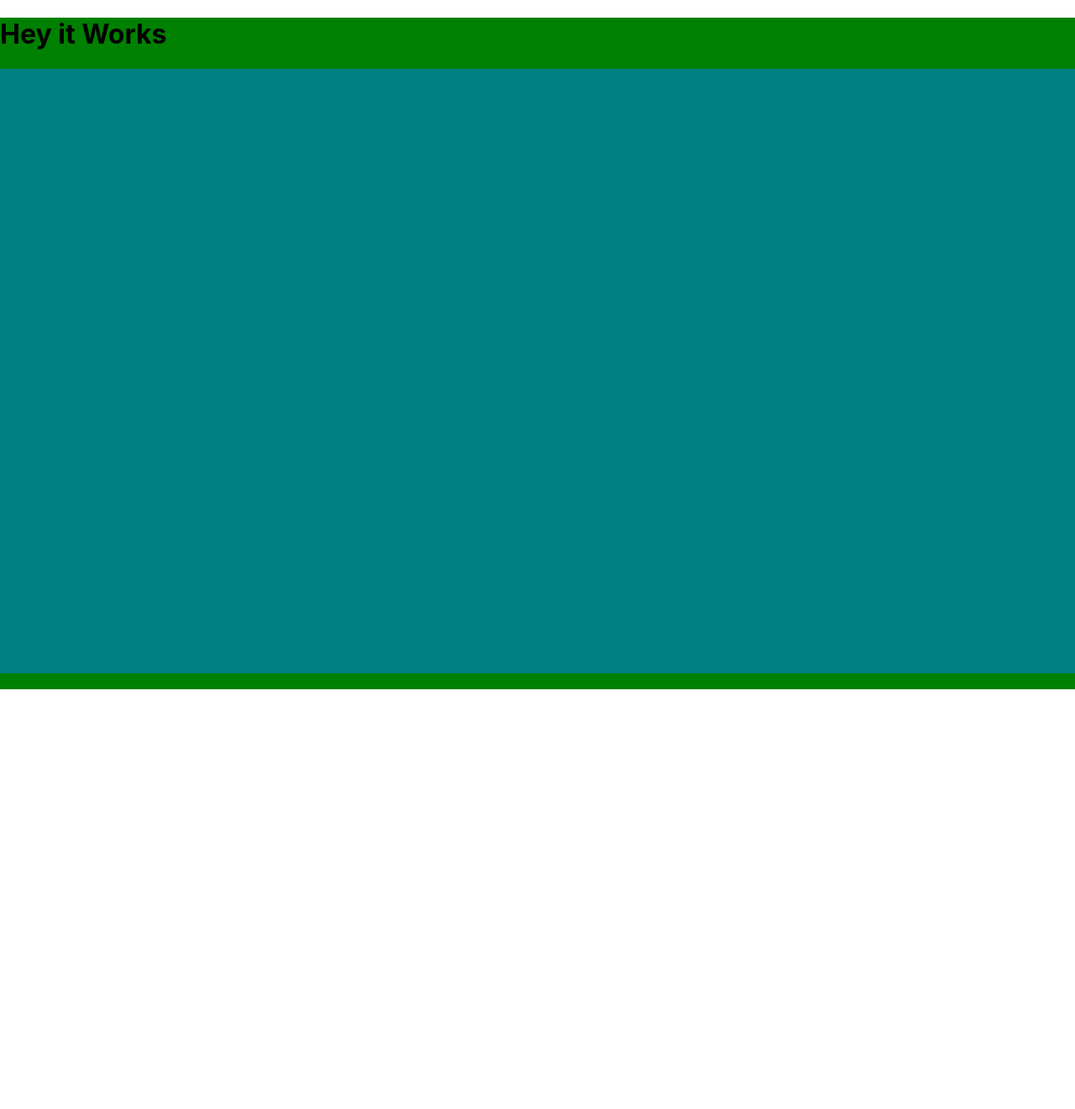
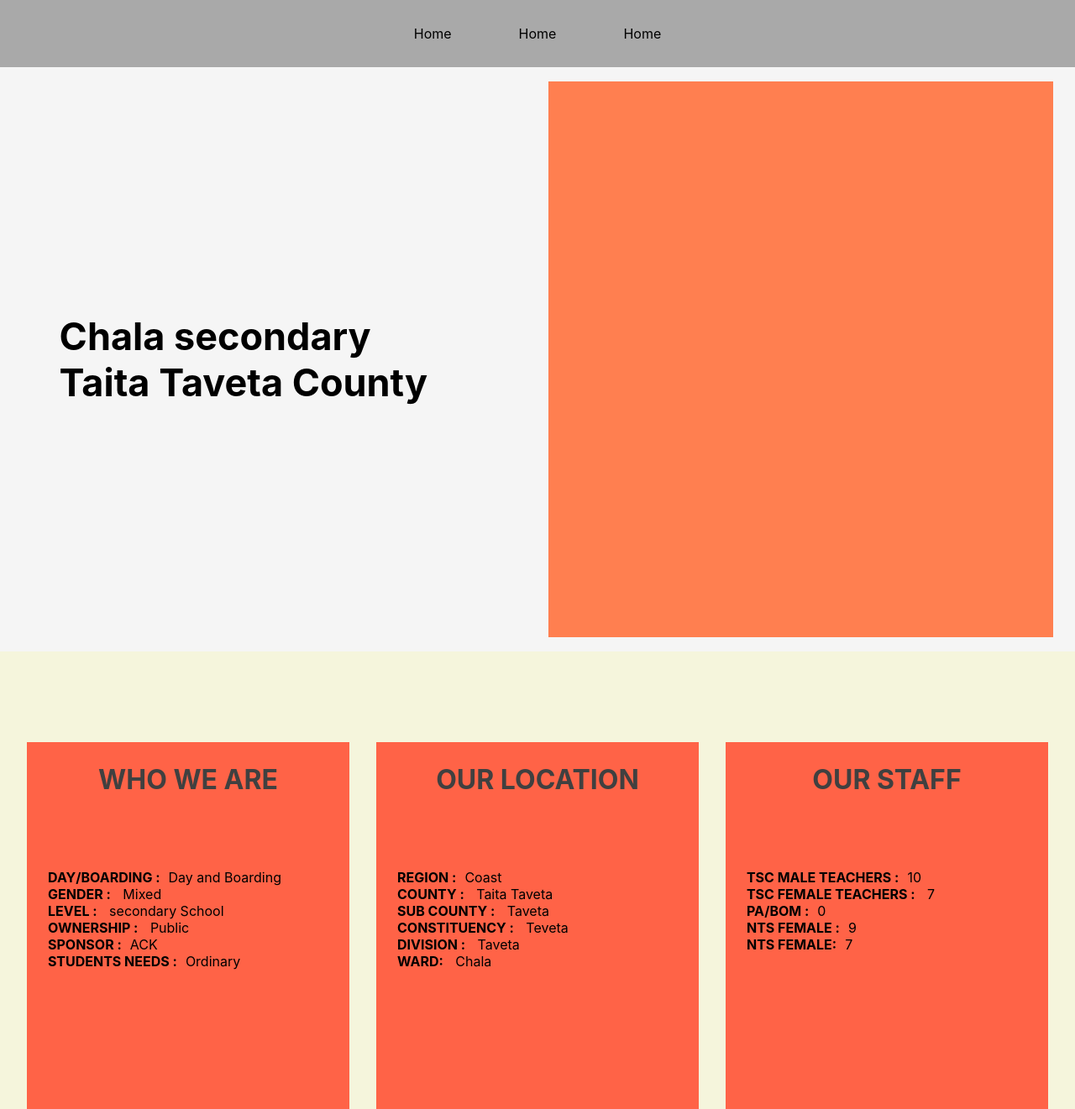
Before and after one commit to amnotperfect/Chala, a Next.js app: page / in a window 1280 px wide. Shown: the top 1321 px of the page at 84% size. Before the commit the page ends 821 px from the top, so only its background shows below. Built offline with nearby package versions, Linux system fonts and the light colour scheme.

Commit message:
added details and info card

```diff
--- /dev/null
+++ b/components/Details.js
@@ -0,0 +1,77 @@
+import styles from "../styles/Home.module.css";
+
+function Details() {
+  return (
+    <div className={styles.details}>
+      <div className={styles.infoCard}>
+        <h1>WHO WE ARE</h1>
+        <ul>
+          <li>
+            <span>DAY/BOARDING :</span>Day and Boarding
+          </li>
+          <li>
+            <span>GENDER :</span> Mixed
+          </li>
+          <li>
+            <span>LEVEL :</span> secondary School
+          </li>
+          <li>
+            <span>OWNERSHIP :</span> Public
+          </li>
+          <li>
+            <span>SPONSOR :</span>ACK
+          </li>
+          <li>
+            <span>STUDENTS NEEDS :</span>Ordinary
+          </li>
+        </ul>
+      </div>
+
+      <div className={styles.infoCard}>
+        <h1>OUR LOCATION</h1>
+        <ul>
+          <li>
+            <span>REGION :</span>Coast
+          </li>
+          <li>
+            <span>COUNTY :</span> Taita Taveta
+          </li>
+          <li>
+            <span>SUB COUNTY :</span> Taveta
+          </li>
+          <li>
+            <span>CONSTITUENCY :</span> Teveta
+          </li>
+          <li>
+            <span>DIVISION :</span> Taveta
+          </li>
+          <li>
+            <span>WARD:</span> Chala
+          </li>
+        </ul>
+      </div>
+      <div className={styles.infoCard}>
+        <h1>OUR STAFF</h1>
+        <ul>
+          <li>
+            <span>TSC MALE TEACHERS :</span>10
+          </li>
+          <li>
+            <span>TSC FEMALE TEACHERS :</span> 7
+          </li>
+          <li>
+            <span>PA/BOM :</span>0
+          </li>
+          <li>
+            <span>NTS FEMALE :</span>9
+          </li>
+          <li>
+            <span>NTS FEMALE:</span>7
+          </li>
+        </ul>
+      </div>
+    </div>
+  );
+}
+
+export default Details;
--- a/pages/index.js
+++ b/pages/index.js
@@ -1,12 +1,35 @@
 import Head from "next/head";
 import Image from "next/image";
 import styles from "../styles/Home.module.css";
+import Details from "../components/Details";
+
+function Nav() {
+  return (
+    <nav className={styles.nav}>
+      <ul>
+        <li>Home</li>
+        <li>Home</li>
+        <li>Home</li>
+      </ul>
+    </nav>
+  );
+}
 
 export default function Home() {
   return (
-    <div className={styles.page}>
-      <h1>Hey it Works</h1>
-      <main className={styles.welcome}></main>
-    </div>
+    <>
+      <Nav />
+      <div className={styles.page}>
+        <main className={styles.welcome}>
+          <section>
+            <h1>Chala secondary</h1>
+            <h1>Taita Taveta County</h1>
+          </section>
+          <section></section>
+        </main>
+
+        <Details />
+      </div>
+    </>
   );
 }
--- a/styles/Home.module.css
+++ b/styles/Home.module.css
@@ -4,14 +4,101 @@
   background-color: crimson;
 }
 
+.nav {
+  width: 100%;
+  height: 10vh;
+  display: flex;
+  justify-content: space-evenly;
+  align-items: center;
+}
+
+.nav > ul {
+  width: 100%;
+  height: 10vh;
+  display: flex;
+  justify-content: center;
+  align-items: center;
+}
+
+.nav > ul > li {
+  list-style-type: none;
+  margin: 0px 40px;
+}
+
 .page {
-  height: 100vh;
+  height: 93vh;
   width: 100%;
-  background-color: green;
+  background-color: whitesmoke;
 }
 
 .welcome {
+  height: 87vh;
+  width: 100%;
+  background-color: "";
+  display: flex;
+  justify-content: space-evenly;
+  align-items: center;
+}
+
+.welcome > section {
+  flex: 0 0 47%;
+  height: 95%;
+  background-color: whitesmoke;
+}
+
+.welcome > section:nth-child(1) {
+  display: flex;
+  flex-direction: column;
+  justify-content: center;
+  align-items: flex-start;
+  padding: 0px 45px;
+}
+
+.welcome > section:nth-child(1) > h1 {
+  font-size: 45px;
+}
+
+.welcome > section:nth-child(2) {
+  background-color: coral;
+}
+
+.details {
+  width: 100%;
   height: 90vh;
+  background: beige;
+  display: flex;
+  justify-content: space-evenly;
+  align-items: center;
+}
+
+.infoCard {
+  flex: 0 0 30%;
+  height: 70%;
+  background-color: tomato;
+  display: flex;
+  flex-direction: column;
+  align-items: center;
+  justify-content: space-evenly;
+}
+
+.infoCard > h1 {
+  flex: 0 0 30%;
+  color: #404040;
+  padding: 25px 0px;
+}
+
+.infoCard > ul {
+  flex: 0 0 70%;
   width: 100%;
-  background-color: teal;
+  list-style-type: none;
+  display: flex;
+  flex-direction: column;
+  align-items: flex-start;
+  justify-content: flex-start;
+  padding: 0px 15px;
 }
+
+.infoCard > ul > li > span {
+  padding: 0px 10px;
+  font-weight: bold;
+}
--- a/styles/globals.css
+++ b/styles/globals.css
@@ -13,4 +13,6 @@ a {
 
 * {
   box-sizing: border-box;
+  padding: 0px;
+  margin: 0px;
 }
```
Also changed, not shown: components/Card.js (added, +12 -0 lines).
